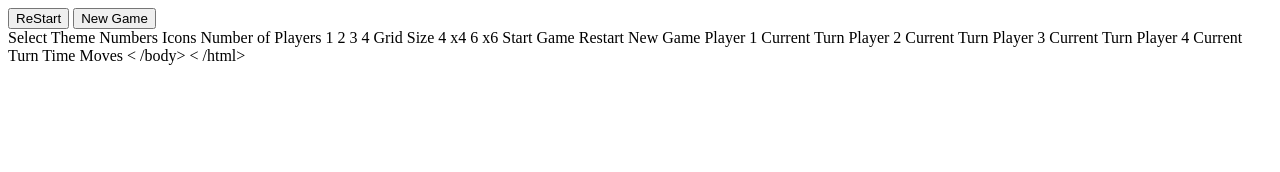
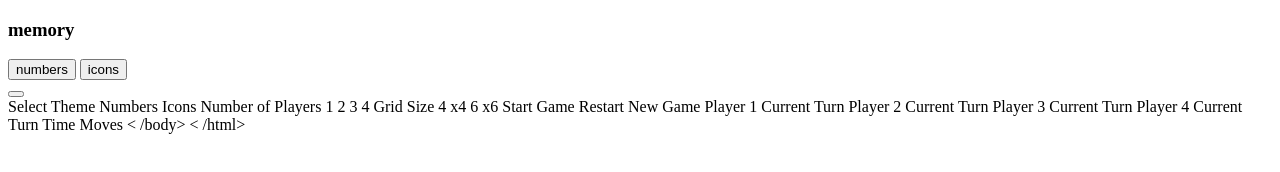
Before and after one commit to Fuad2Dev/Memory-Game, a plain HTML site: page starter-code/index.html in a window 1280 px wide. Drawn offline with Linux system fonts and the light colour scheme.

Commit message:
Update index.html

```diff
--- a/starter-code/index.html
+++ b/starter-code/index.html
@@ -11,12 +11,13 @@
 </head>
 
 <div class="game">
-    <div class="caontrols">
-        <button>ReStart</button>
-        <button>New Game</button>
-        <div class="moves"></div>
-        <div class="timer"></div>
+    <div class="controls">
+        <h3>memory</h3>
+        <button>numbers</button>
+        <button>icons</button>
     </div>
+
+    <button></button>
 </div>
 
 
```
